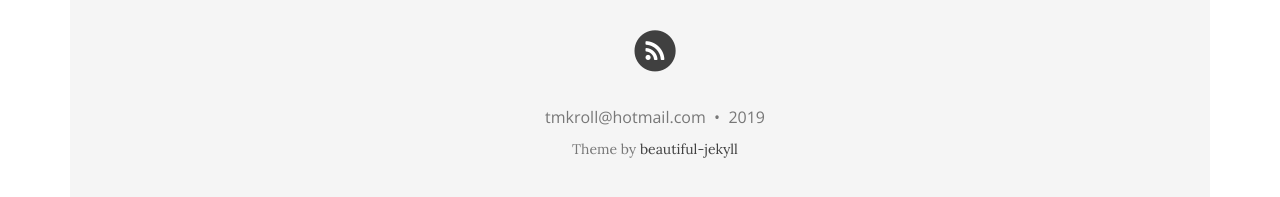
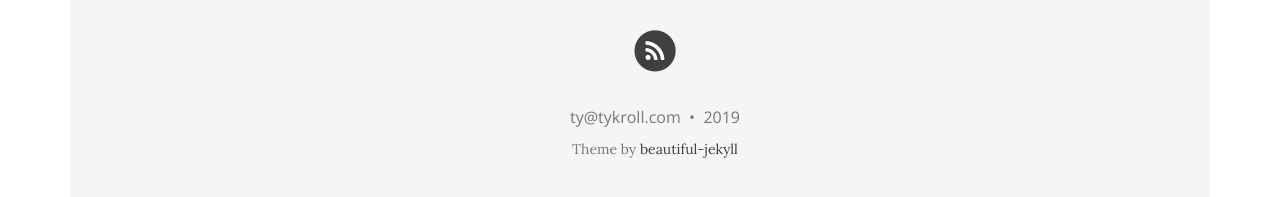
Before and after one commit to ctrueden/tykroll.com, a Jekyll site: the page built from index.html, in a window 1280 px wide and 1164 px high. Shown: the part 954-1151 px from the top of the window. Built offline with Jekyll 4.4.1, drawn with Linux system fonts in a browser that asks for light colours; nearby versions of some CDN libraries; the list of posts is cut into pages by our own code.

Commit message:
updated email address

```diff
--- a/_config.yml
+++ b/_config.yml
@@ -26,7 +26,7 @@ navbar-links:
   Home: ""
   News: "#news"
   Works: "works"
-  Contact: "mailto:tmkroll@hotmail.com"
+  Contact: "mailto:ty@tykroll.com"
 
 # Image to show in the navigation bar - image must be a square (width = height)
 # Remove this parameter if you don't want an image in the navbar
@@ -69,7 +69,7 @@ header-col: "chocolate"
 # Change all these values or delete the ones you don't want.
 # Important: you must keep the "name" parameter, everything else you can remove
 author:
-  name: "tmkroll@hotmail.com"
+  name: "ty@tykroll.com"
 
 # Select your active Social Network Links.
 # Uncomment the links you want to show in the footer and add your information to each link.
```
